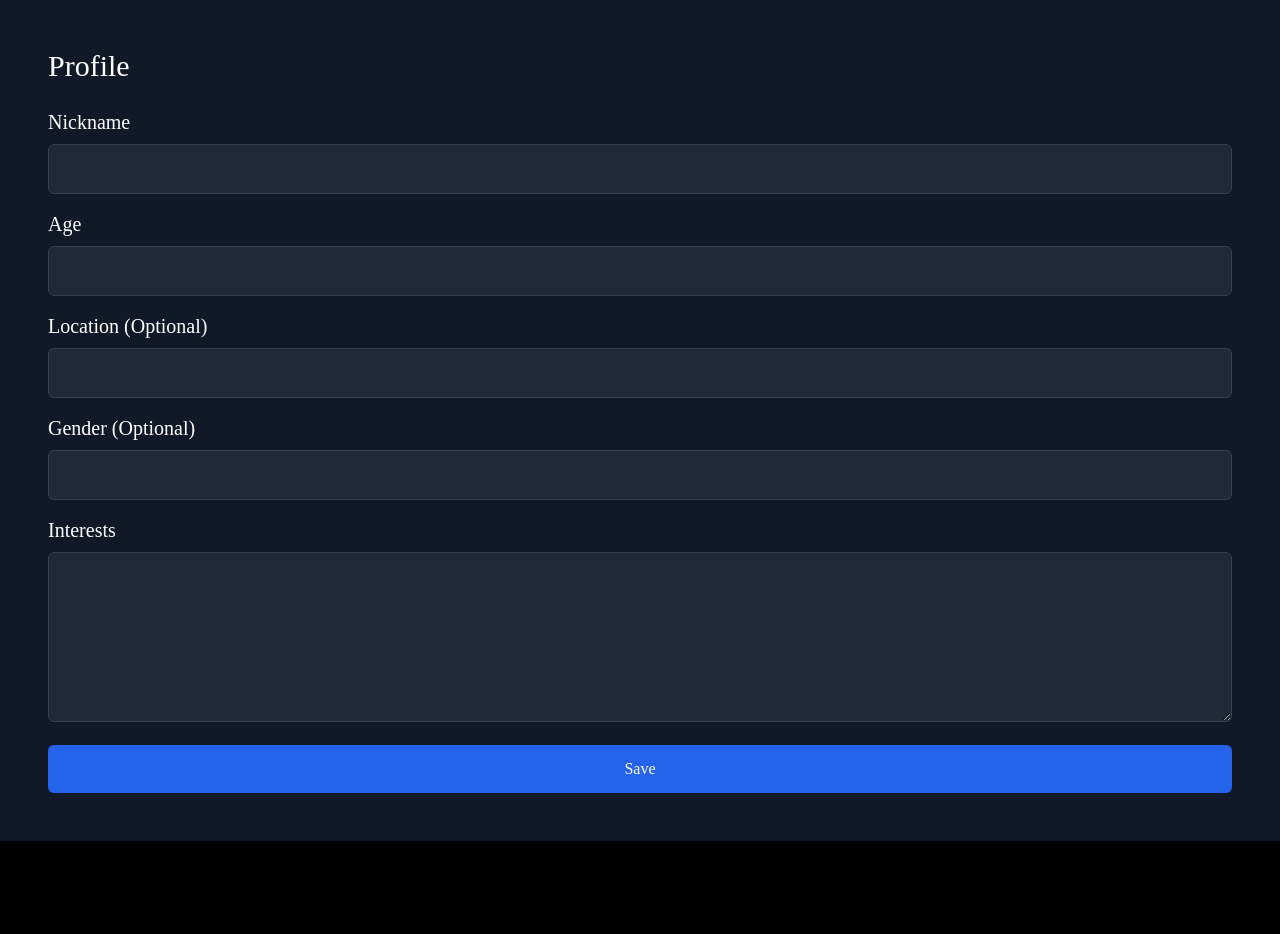
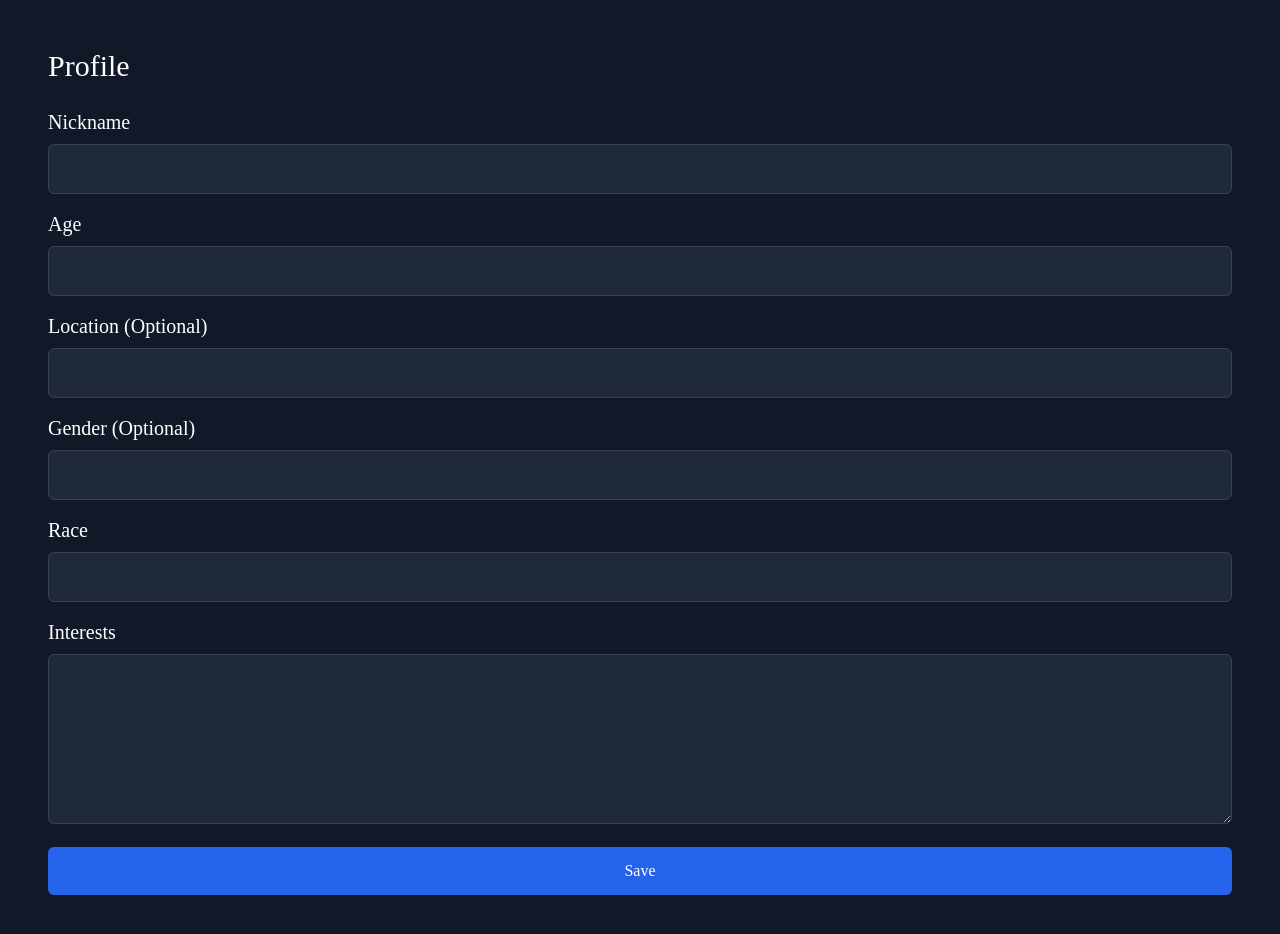
Before and after one commit to naishagarwal/treehacks-2025-personalized-storybook, a React (Create React App) app in the folder frontend/: page /profile in a window 1280 px wide. Shown: the top 934 px of the page. Before the commit the page ends 841 px from the top, so only its background shows below. Built offline with nearby package versions, Linux system fonts and the light colour scheme.

Commit message:
changes in frontend logic with apis

```diff
--- a/frontend/src/pages/Generate.js
+++ b/frontend/src/pages/Generate.js
@@ -1,23 +1,52 @@
-import React, { useState } from "react";
+import React, { useState, useEffect } from "react";
 import { useNavigate } from "react-router-dom";
-import NavBar from '../components/NavBar';
+import NavBar from "../components/NavBar";
 
 const Generate = () => {
   const [input, setInput] = useState("");
+  const [profile, setProfile] = useState(null);
   const navigate = useNavigate();
 
-  // Handle form submission
+  // Fetch profile details on component mount using the stored profile_id
+  useEffect(() => {
+    const profileId = localStorage.getItem("profile_id");
+    if (profileId) {
+      fetch(`http://localhost:8000/api/profile/${profileId}`)
+        .then((res) => res.json())
+        .then((data) => setProfile(data))
+        .catch((err) => {
+          console.error("Failed to fetch profile:", err);
+        });
+    }
+  }, []);
+
+  // Handle story generation using both the user's input and the profile details
   const handleGenerate = async () => {
+    if (!profile) {
+      alert("Profile details are not loaded yet. Please complete your profile first.");
+      return;
+    }
+
+    const requestPayload = {
+      user_input: input,
+      child_profile: profile, // Use the profile details fetched from the backend
+    };
+
+    try {
       const response = await fetch("http://localhost:8000/generate", {
         method: "POST",
         headers: { "Content-Type": "application/json" },
-      body: JSON.stringify({ description: input })
+        body: JSON.stringify(requestPayload),
       });
       const data = await response.json();
       navigate(`/story/${data.story_id}`);
+    } catch (error) {
+      console.error("Error generating story:", error);
+      alert("Failed to generate story. Please try again.");
+    }
   };
 
-  // Simple voice input
+  // Simple voice input functionality
   const handleVoiceInput = () => {
     const recognition = new window.webkitSpeechRecognition();
     recognition.lang = "en-US";
@@ -38,8 +67,12 @@ const Generate = () => {
           onChange={(e) => setInput(e.target.value)}
           placeholder="Enter a story description here..."
         />
-        <button onClick={handleVoiceInput} className="mb-4 px-4 py-2 bg-gray-700 rounded">🎤 Speak</button>
-        <button onClick={handleGenerate} className="px-6 py-2 bg-yellow-500 text-black rounded">Generate Story</button>
+        <button onClick={handleVoiceInput} className="mb-4 px-4 py-2 bg-gray-700 rounded">
+          🎤 Speak
+        </button>
+        <button onClick={handleGenerate} className="px-6 py-2 bg-yellow-500 text-black rounded">
+          Generate Story
+        </button>
       </div>
     </div>
   );
--- a/frontend/src/pages/Profile.js
+++ b/frontend/src/pages/Profile.js
@@ -5,14 +5,16 @@ const Profile = () => {
   const [age, setAge] = useState('');
   const [location, setLocation] = useState('');
   const [gender, setGender] = useState('');
+  const [race, setRace] = useState('');
   const [interests, setInterests] = useState('');
 
   const handleSave = async () => {
     const profileData = {
       nickname,
-      age,
+      age: Number(age), // Ensure age is a number
       location,
       gender,
+      race,           // New race field added here
       interests,
     };
 
@@ -26,6 +28,9 @@ const Profile = () => {
       });
 
       if (response.ok) {
+        const data = await response.json();
+        // Optionally, store the profile ID for later use
+        localStorage.setItem("profile_id", data.profile_id);
         alert('Profile saved successfully!');
       } else {
         alert('Failed to save profile. Please try again.');
@@ -89,6 +94,18 @@ const Profile = () => {
           />
         </div>
 
+        {/* Race Input */}
+        <div>
+          <label htmlFor="race" className="block text-xl mb-2">Race</label>
+          <input
+            type="text"
+            id="race"
+            value={race}
+            onChange={(e) => setRace(e.target.value)}
+            className="w-full p-3 bg-gray-800 border border-gray-700 rounded-md text-white"
+          />
+        </div>
+
         {/* Interests Input */}
         <div>
           <label htmlFor="interests" className="block text-xl mb-2">Interests</label>
```
Lines whose indentation alone changed are shown as unchanged.
